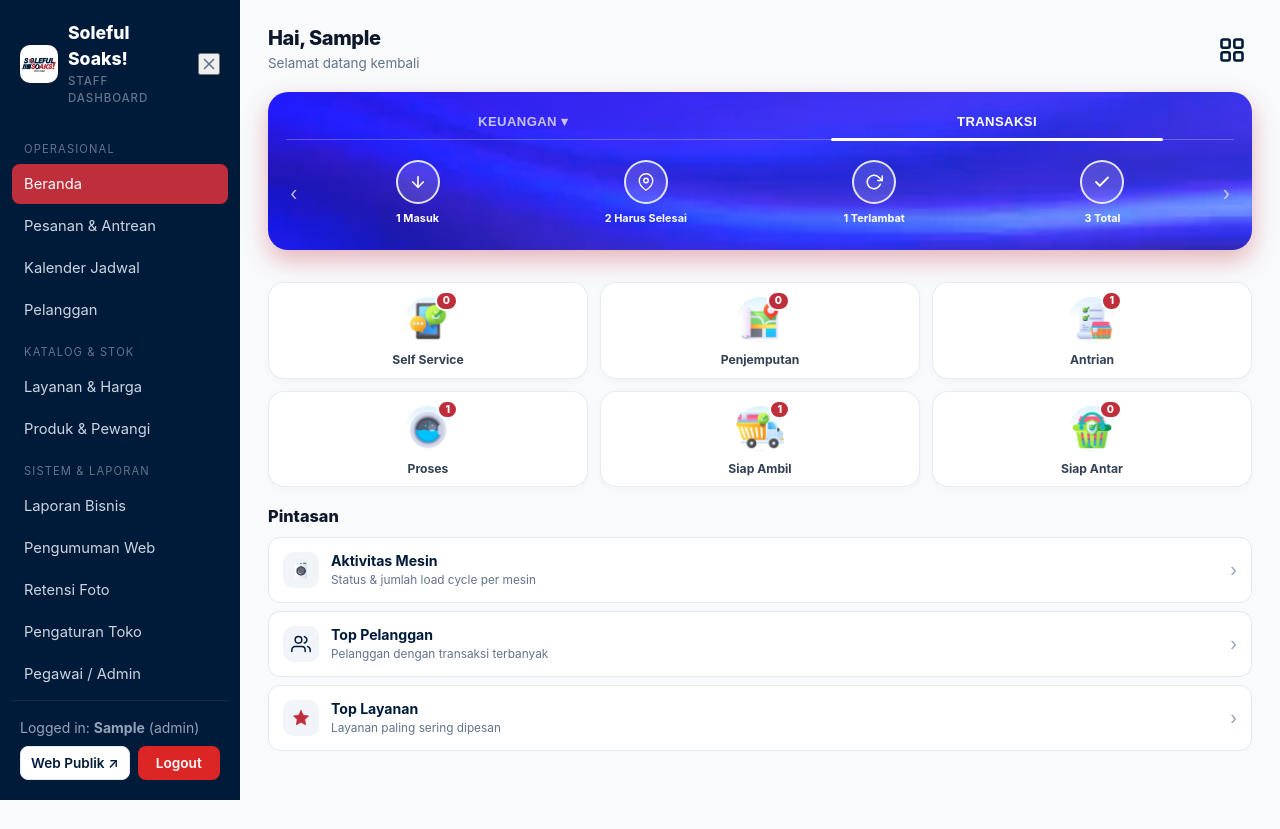
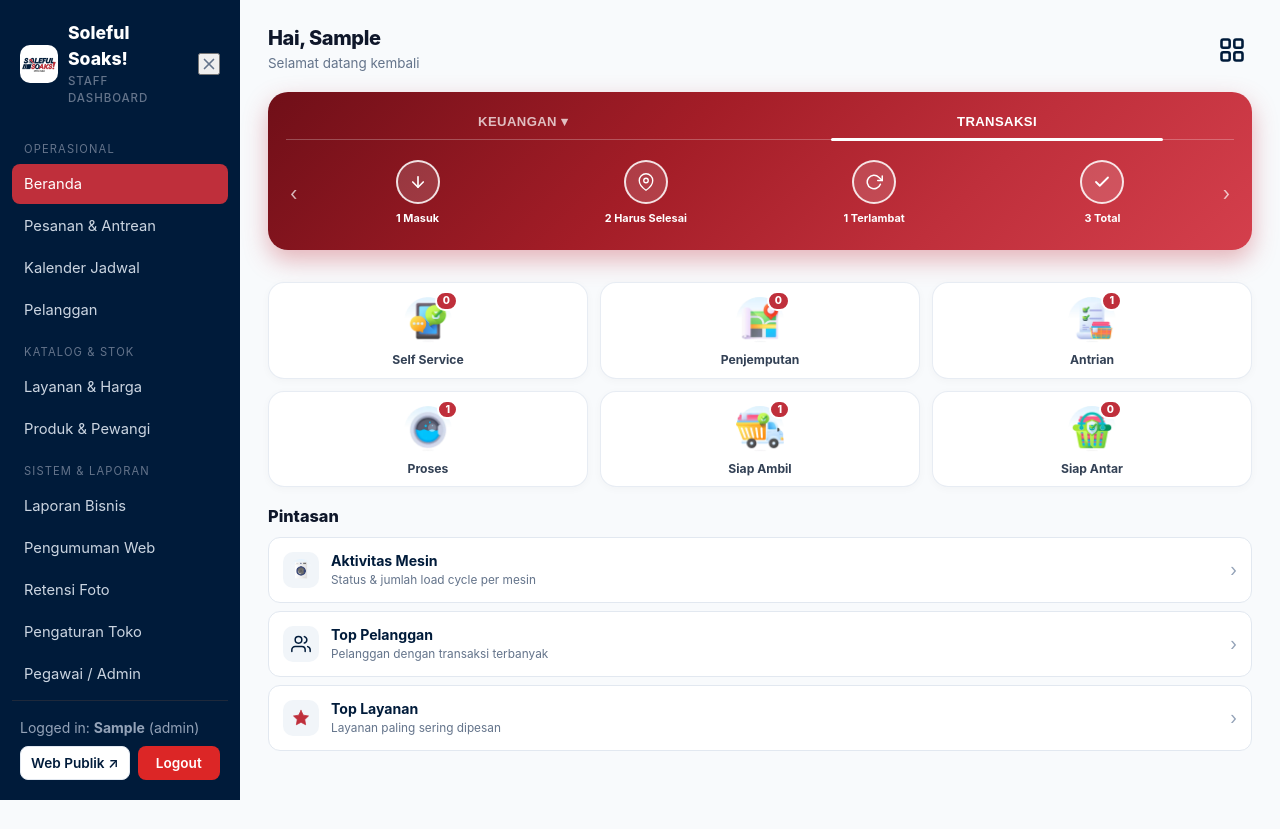
Before and after one commit to bendaharakerenbgtt/solcare, a React (Vite) app: page /admin/login in a window 1280 px wide. Both pictures are taken after typing "Sample", "name@example.com", "Sample123" into the empty fields and a click on the button "Buat Akun Administrator". Built offline with nearby package versions, Linux system fonts and the light colour scheme.

Commit message:
fix(dashboard): completely replace liquid blue texture with 100% pure Solecare maroon gradient

```diff
--- a/src/styles.css
+++ b/src/styles.css
@@ -1092,11 +1092,7 @@ table.table { width: 100%; border-collapse: collapse; font-size: 0.88rem; min-wi
 /* ---------- Bilas.id Liquid Silk Solecare Maroon Card & Dashboard Components ---------- */
 .bilas-liquid-card {
   border-radius: 20px;
-  background: linear-gradient(135deg, #88131e 0%, #bf2f3b 50%, #dc3545 100%);
-  background-image: linear-gradient(135deg, rgba(136, 19, 30, 0.92) 0%, rgba(191, 47, 59, 0.90) 50%, rgba(220, 53, 69, 0.88) 100%), url('/bilas_icons/img_bg_liquid.webp');
-  background-blend-mode: overlay, normal;
-  background-size: cover;
-  background-position: center;
+  background: linear-gradient(135deg, #700f18 0%, #a31d27 40%, #bf2f3b 70%, #d43f4c 100%) !important;
   color: #ffffff;
   padding: 14px 18px 20px;
   box-shadow: 0 10px 25px rgba(191, 47, 59, 0.35);
```
